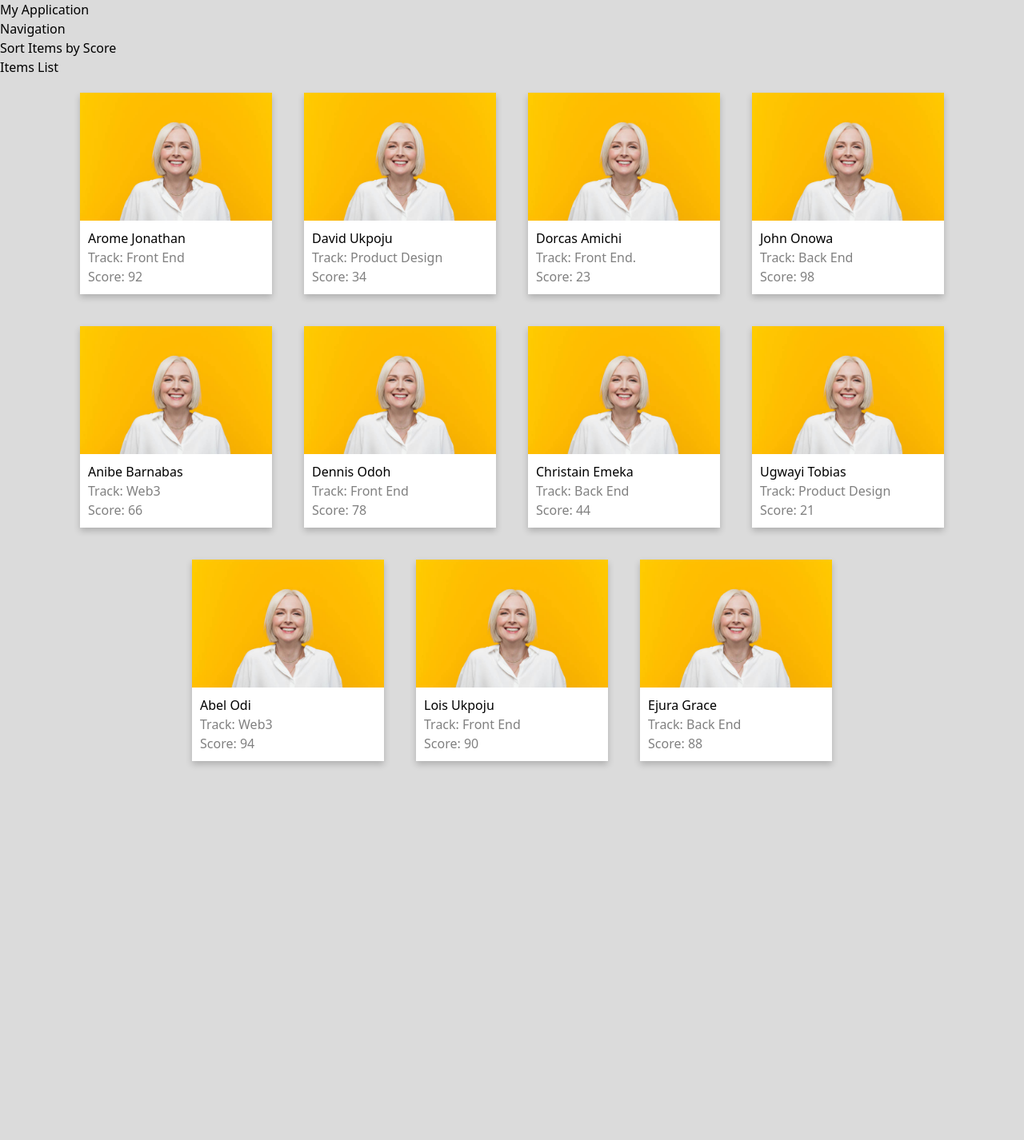
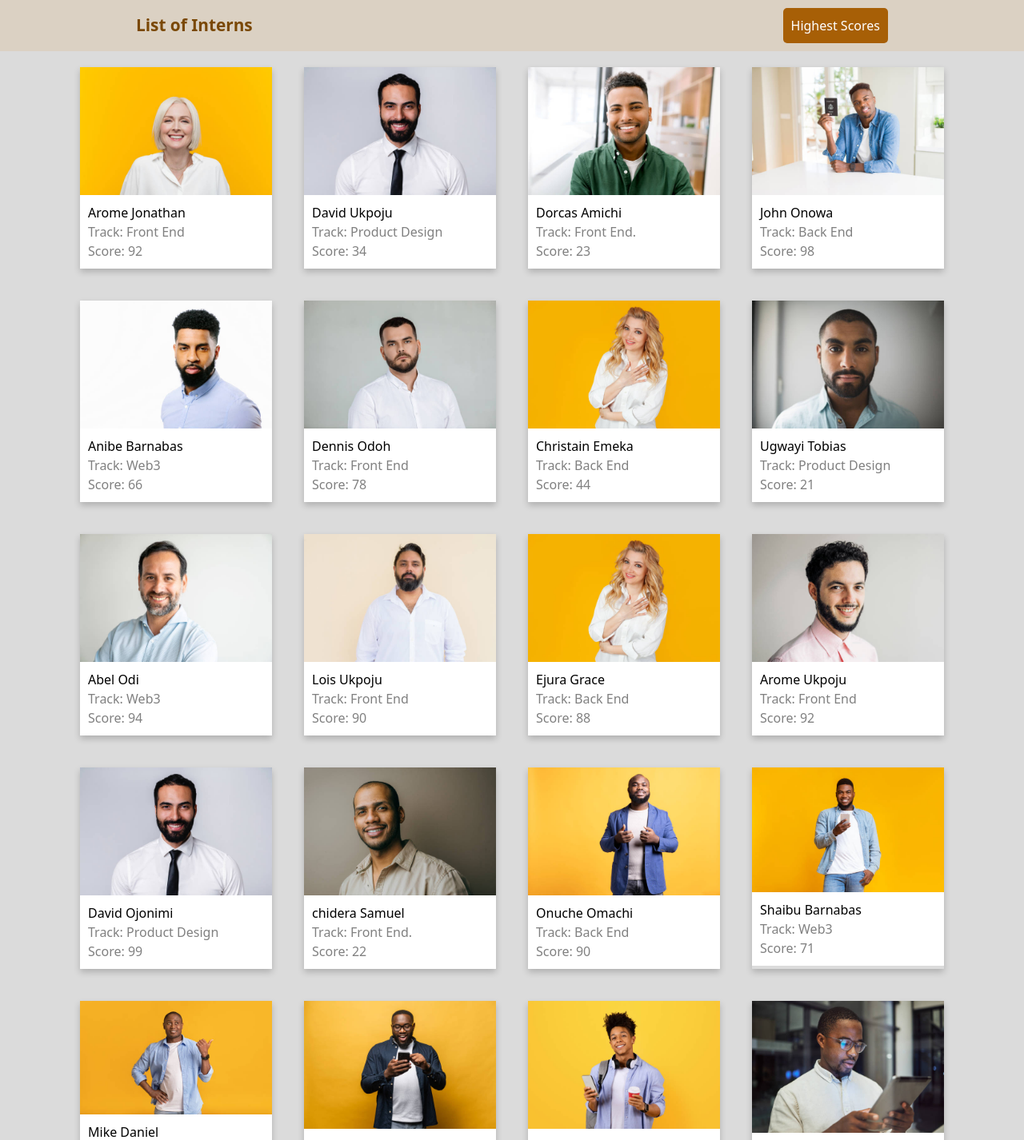
Before and after one commit to Tnath1/interns-ui, a React (Vite) app: page / in a window 1280 px wide. Shown: the top 1426 px of the page at 80% size. Before the commit the page ends 972 px from the top, so only its background shows below. Built offline with nearby package versions, Linux system fonts and the light colour scheme.

Commit message:
design 90% done

```diff
--- a/src/App.css
+++ b/src/App.css
@@ -1,6 +1,9 @@
-
-body{
+body {
   background-color: rgb(219, 219, 219);
+}
+.container {
+  max-width: 900px;
+  margin: 0 auto;
 }
 
 .card-container {
@@ -9,7 +12,7 @@ body{
   justify-content: center;
   gap: 2.5rem;
   padding: 20px;
-
+  max-width: 100%;
 }
 
 .card {
@@ -17,7 +20,6 @@ body{
   transition: 0.3s;
   width: 240px;
   cursor: pointer;
-    border-radius: ;
 }
 
 .card img {
@@ -29,7 +31,6 @@ body{
   box-shadow: 0 8px 16px 0 rgba(0, 0, 0, 0.2);
 }
 
-
 .card p {
   color: grey;
 }
@@ -37,66 +38,32 @@ body{
 .card .text {
   background-color: #fff;
   padding: 10px;
+
 }
 
-/* toggle */
-/*
-.switch {
-  position: relative;
-  display: inline-block;
-  width: 60px;
-  height: 34px;
+div.nav-container {
+  max-width: 1000px;
+  margin: 0 auto;
+  padding: 10px 30px;
+  display: flex;
+  justify-content: space-between;
+  align-items: center;
 }
 
-.switch input {
-  opacity: 0;
-  width: 0;
-  height: 0;
+div.containernav {
+  background-color: rgb(219, 209, 195);
 }
 
-.slider {
-  position: absolute;
+div.containernav button {
+  background-color: rgb(167, 95, 6);
+  color: #fff;
+  padding: 10px;
+  border-radius: 5px;
   cursor: pointer;
-  top: 0;
-  left: 0;
-  right: 0;
-  bottom: 0;
-  background-color: #ccc;
-  -webkit-transition: .4s;
-  transition: .4s;
 }
 
-.slider:before {
-  position: absolute;
-  content: "";
-  height: 26px;
-  width: 26px;
-  left: 4px;
-  bottom: 4px;
-  background-color: white;
-  -webkit-transition: .4s;
-  transition: .4s;
+div.containernav h2 {
+  font-weight: 700;
+  font-size: 1.3rem;
+  color: rgb(122, 72, 5);
 }
-
-input:checked + .slider {
-  background-color: #2196F3;
-}
-
-input:focus + .slider {
-  box-shadow: 0 0 1px #2196F3;
-}
-
-input:checked + .slider:before {
-  -webkit-transform: translateX(26px);
-  -ms-transform: translateX(26px);
-  transform: translateX(26px);
-} */
-
-/* Rounded sliders */
-/* .slider.round {
-  border-radius: 34px;
-}
-
-.slider.round:before {
-  border-radius: 50%;
-} */
--- a/src/App.jsx
+++ b/src/App.jsx
@@ -2,8 +2,7 @@ import React, { useState } from "react";
 import Nav from "./Nav";
 import Interns from "./Interns";
 import DataContext from "./DataContext";
-import './App.css';
-
+import "./App.css";
 
 const App = () => {
   const [items, setItems] = useState([
@@ -19,70 +18,140 @@ const App = () => {
       name: "David Ukpoju",
       score: 34,
       about: "Product Design",
-      imgSrc: "/Images/img-4.jpg",
+      imgSrc: "/Images/img14.jpg",
     },
     {
       id: 3,
       name: "Dorcas Amichi",
       score: 23,
       about: "Front End.",
-      imgSrc: "/Images/img-4.jpg",
+      imgSrc: "/Images/img6.jpg",
     },
     {
       id: 4,
       name: "John Onowa",
       score: 98,
       about: "Back End",
-      imgSrc: "/Images/img-4.jpg",
+      imgSrc: "/Images/img7.jpg",
     },
     {
       id: 5,
       name: "Anibe Barnabas",
       score: 66,
       about: "Web3",
-      imgSrc: "/Images/img-4.jpg",
+      imgSrc: "/Images/img15.jpg",
     },
     {
       id: 6,
       name: "Dennis Odoh",
       score: 78,
       about: "Front End",
-      imgSrc: "/Images/img-4.jpg",
+      imgSrc: "/Images/img9.jpg",
     },
     {
       id: 7,
       name: "Christain Emeka",
       score: 44,
       about: "Back End",
-      imgSrc: "/Images/img-4.jpg",
+      imgSrc: "/Images/img5.jpg",
     },
     {
       id: 8,
       name: "Ugwayi Tobias",
       score: 21,
       about: "Product Design",
-      imgSrc: "/Images/img-4.jpg",
+      imgSrc: "/Images/img11.jpg",
     },
     {
       id: 9,
       name: "Abel Odi",
       score: 94,
       about: "Web3",
-      imgSrc: "/Images/img-4.jpg",
+      imgSrc: "/Images/img12.jpg",
     },
     {
       id: 10,
       name: "Lois Ukpoju",
       score: 90,
       about: "Front End",
-      imgSrc: "/Images/img-4.jpg",
+      imgSrc: "/Images/img13.jpg",
     },
     {
       id: 11,
       name: "Ejura Grace",
       score: 88,
       about: "Back End",
-      imgSrc: "/Images/img-4.jpg",
+      imgSrc: "/Images/img5.jpg",
+    },
+    {
+      id: 12,
+      name: "Arome Ukpoju",
+      score: 92,
+      about: "Front End",
+      imgSrc: "/Images/img16.jpg",
+    },
+    {
+      id: 13,
+      name: "David Ojonimi",
+      score: 99,
+      about: "Product Design",
+      imgSrc: "/Images/img14.jpg",
+    },
+    {
+      id: 14,
+      name: "chidera Samuel",
+      score: 22,
+      about: "Front End.",
+      imgSrc: "/Images/img17.jpg",
+    },
+    {
+      id: 15,
+      name: "Onuche Omachi",
+      score: 90,
+      about: "Back End",
+      imgSrc: "/Images/img18.jpg",
+    },
+    {
+      id: 16,
+      name: "Shaibu Barnabas",
+      score: 71,
+      about: "Web3",
+      imgSrc: "/Images/img19.jpg",
+    },
+    {
+      id: 17,
+      name: "Mike Daniel",
+      score: 79.6,
+      about: "Front End",
+      imgSrc: "/Images/img20.jpg",
+    },
+    {
+      id: 18,
+      name: "chukwu Emeka",
+      score: 37,
+      about: "Back End",
+      imgSrc: "/Images/img21.jpg",
+    },
+    {
+      id: 19,
+      name: "Joy Mike",
+      score: 61,
+      about: "Product Design",
+      imgSrc: "/Images/img22.jpg",
+    },
+    {
+      id: 20,
+      name: "Jacob Abel",
+      score: 94,
+      about: "Web3",
+      imgSrc: "/Images/img23.jpg",
+    },
+    {
+      id: 21,
+      name: "ugochukwu Daniel",
+      score: 90,
+      about: "Front End",
+      imgSrc: "/Images/img24.jpg",
     },
 
   ]);
@@ -90,7 +159,6 @@ const App = () => {
   return (
     <DataContext.Provider value={{ items, setItems }}>
       <div className="App">
-        <h1>My Application</h1>
         <Nav />
         <Interns />
       </div>
--- a/src/Interns.jsx
+++ b/src/Interns.jsx
@@ -8,7 +8,7 @@ const Interns = () => {
   return (
 
     <div>
-      <h2>Items List</h2>
+
       <div className="container">
         <div className="card-container">
           {items.map((item) => (
--- a/src/Nav.jsx
+++ b/src/Nav.jsx
@@ -10,9 +10,11 @@ const Nav = () => {
   };
 
   return (
-    <div>
-      <h2>Navigation</h2>
-      <button onClick={sortItems} >Sort Items by Score</button>
+    <div className='containernav'>
+      <div className='nav-container'>
+      <h2>List of Interns</h2>
+      <button onClick={sortItems} >Highest Scores</button>
+      </div>
     </div>
   );
 };
```
Lines whose indentation alone changed are shown as unchanged.
